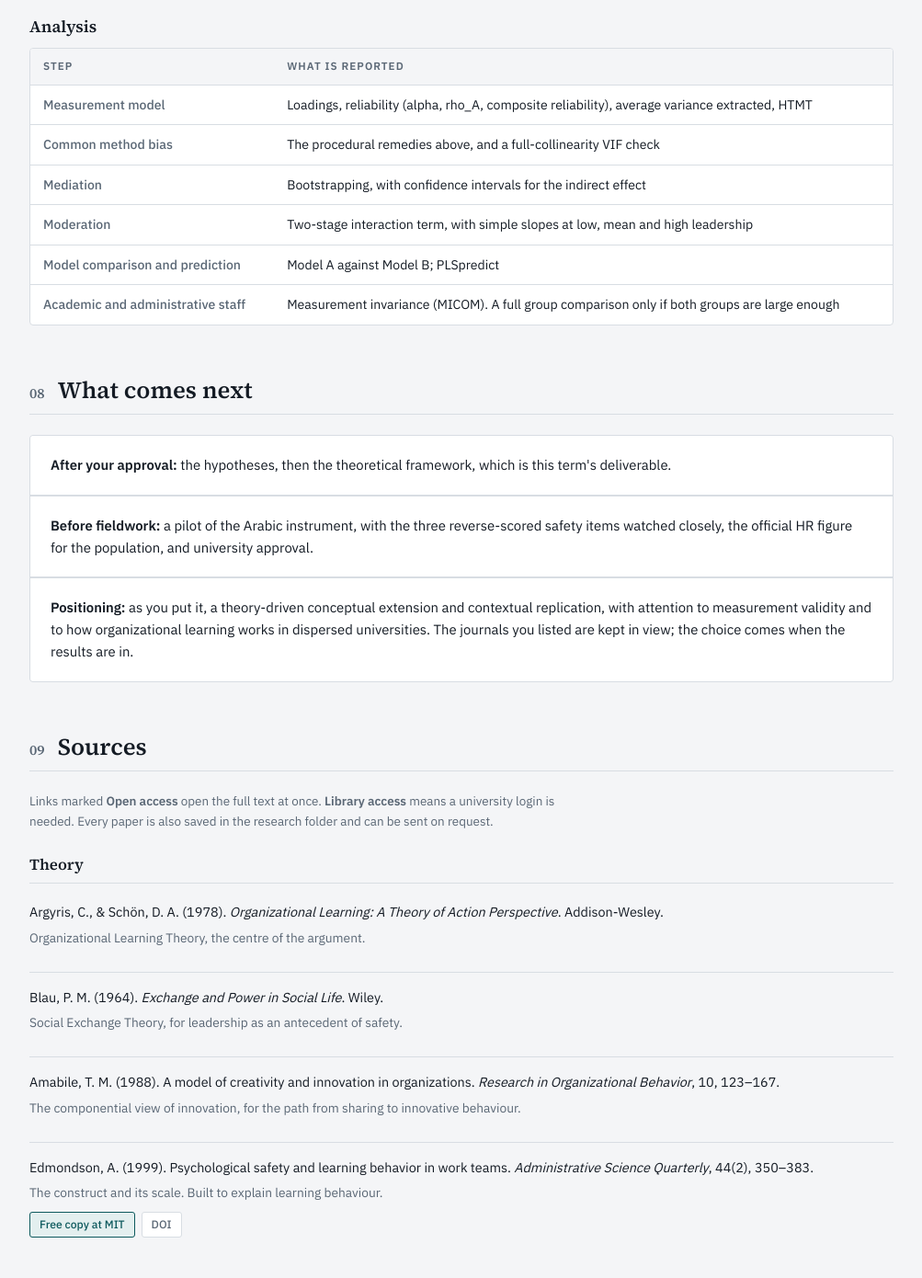
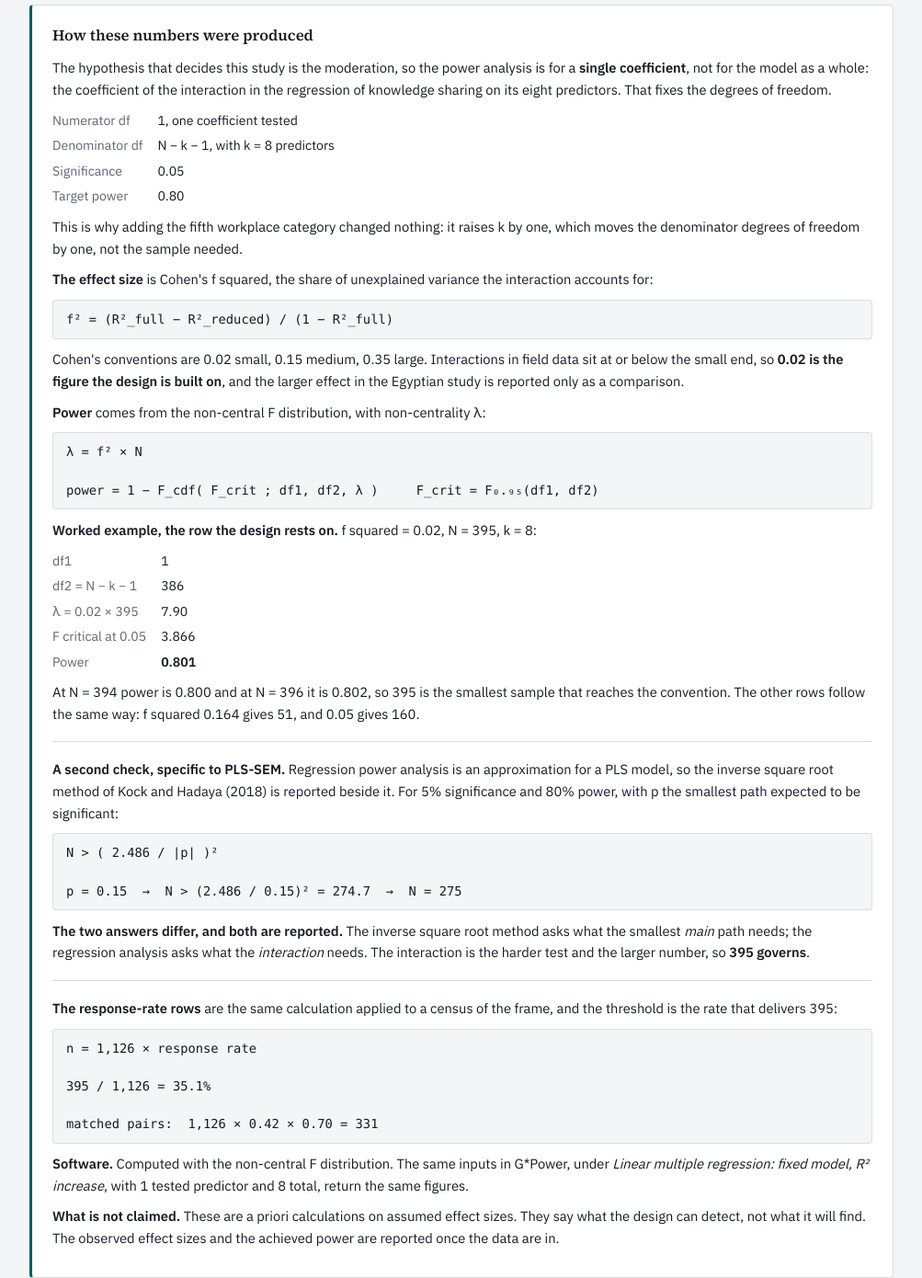
Before and after one commit to anatshih/qou-research-titles, a plain HTML site: page index.html in a window 1280 px wide. Shown: the part 8680-10070 px from the top of the page at 92% size, without its empty margins (138-1141 px from the left). Drawn offline with Linux system fonts and the light colour scheme.

Commit message:
Show the power equations and a worked example

```diff
--- a/index.html
+++ b/index.html
@@ -174,6 +174,16 @@ footer{border-top:1px solid var(--rule);padding-top:22px;font-size:.86rem;color:
 body.is-v2{border-top:5px solid var(--accent)}
 body.is-v1{border-top:5px solid var(--alt)}
 @media print{.vbar{position:static}}
+
+.calc{background:var(--card);border:1px solid var(--rule);border-left:3px solid var(--accent);border-radius:4px;padding:20px 22px;margin-top:18px}
+.calc h4{font-family:var(--display);font-size:1.04rem;margin:0 0 10px}
+.calc h4 + p{margin-top:0}
+.calc p{font-size:.92rem}
+.eq{font-family:ui-monospace,SFMono-Regular,Menlo,Consolas,monospace;font-size:.86rem;background:var(--paper);border:1px solid var(--rule);border-radius:3px;padding:10px 14px;margin:10px 0;overflow-x:auto;white-space:pre;line-height:1.5}
+.calc dl{margin:10px 0 0;display:grid;grid-template-columns:auto 1fr;gap:5px 16px;font-size:.88rem}
+.calc dt{color:var(--muted)}
+.calc dd{margin:0;font-variant-numeric:tabular-nums}
+.calc hr{border:none;border-top:1px solid var(--rule);margin:18px 0}
 </style>
 </head>
 <body class="is-v2">
@@ -462,6 +472,54 @@ body.is-v1{border-top:5px solid var(--alt)}
   </div>
   <p class="col"><strong>What this means.</strong> The official figure is larger than the estimate used in version 1, and that helps. A census of the 1,126 staff at work needs a response rate of <strong>35%</strong> to detect a small interaction, where the earlier estimate of 990 needed about 40%. Al-Qarni's census through official channels reached 42%, which would give power of 0.87 here. The threshold is reachable, not guaranteed, so the plan stands: an official endorsement from the university, one coordinator in each region, and two reminders in each wave. The actual response rate is reported, for academic and administrative staff separately, and early and late respondents are compared as a check for non-response bias. Matched responses across both waves support the full model at about 331 if Wave 1 reaches 42% and 70% of those respondents return.</p>
 
+  <div class="calc">
+    <h4>How these numbers were produced</h4>
+    <p>The hypothesis that decides this study is the moderation, so the power analysis is for a <strong>single coefficient</strong>, not for the model as a whole: the coefficient of the interaction in the regression of knowledge sharing on its eight predictors. That fixes the degrees of freedom.</p>
+    <dl>
+      <dt>Numerator df</dt><dd>1, one coefficient tested</dd>
+      <dt>Denominator df</dt><dd>N &minus; k &minus; 1, with k = 8 predictors</dd>
+      <dt>Significance</dt><dd>0.05</dd>
+      <dt>Target power</dt><dd>0.80</dd>
+    </dl>
+    <p>This is why adding the fifth workplace category changed nothing: it raises k by one, which moves the denominator degrees of freedom by one, not the sample needed.</p>
+
+    <p><strong>The effect size</strong> is Cohen's f&nbsp;squared, the share of unexplained variance the interaction accounts for:</p>
+    <div class="eq">f² = (R²_full − R²_reduced) / (1 − R²_full)</div>
+    <p>Cohen's conventions are 0.02 small, 0.15 medium, 0.35 large. Interactions in field data sit at or below the small end, so <strong>0.02 is the figure the design is built on</strong>, and the larger effect in the Egyptian study is reported only as a comparison.</p>
+
+    <p><strong>Power</strong> comes from the non-central F distribution, with non-centrality &lambda;:</p>
+    <div class="eq">λ = f² × N
+
+power = 1 − F_cdf( F_crit ; df1, df2, λ )     F_crit = F₀.₉₅(df1, df2)</div>
+
+    <p><strong>Worked example, the row the design rests on.</strong> f&nbsp;squared = 0.02, N = 395, k = 8:</p>
+    <dl>
+      <dt>df1</dt><dd>1</dd>
+      <dt>df2 = N &minus; k &minus; 1</dt><dd>386</dd>
+      <dt>&lambda; = 0.02 &times; 395</dt><dd>7.90</dd>
+      <dt>F critical at 0.05</dt><dd>3.866</dd>
+      <dt>Power</dt><dd><strong>0.801</strong></dd>
+    </dl>
+    <p>At N = 394 power is 0.800 and at N = 396 it is 0.802, so 395 is the smallest sample that reaches the convention. The other rows follow the same way: f&nbsp;squared 0.164 gives 51, and 0.05 gives 160.</p>
+
+    <hr>
+    <p><strong>A second check, specific to PLS-SEM.</strong> Regression power analysis is an approximation for a PLS model, so the inverse square root method of Kock and Hadaya (2018) is reported beside it. For 5% significance and 80% power, with p the smallest path expected to be significant:</p>
+    <div class="eq">N > ( 2.486 / |p| )²
+
+p = 0.15  →  N > (2.486 / 0.15)² = 274.7  →  N = 275</div>
+    <p><strong>The two answers differ, and both are reported.</strong> The inverse square root method asks what the smallest <em>main</em> path needs; the regression analysis asks what the <em>interaction</em> needs. The interaction is the harder test and the larger number, so <strong>395 governs</strong>.</p>
+
+    <hr>
+    <p><strong>The response-rate rows</strong> are the same calculation applied to a census of the frame, and the threshold is the rate that delivers 395:</p>
+    <div class="eq">n = 1,126 × response rate
+
+395 / 1,126 = 35.1%
+
+matched pairs:  1,126 × 0.42 × 0.70 = 331</div>
+    <p><strong>Software.</strong> Computed with the non-central F distribution. The same inputs in G*Power, under <em>Linear multiple regression: fixed model, R&sup2; increase</em>, with 1 tested predictor and 8 total, return the same figures.</p>
+    <p><strong>What is not claimed.</strong> These are a priori calculations on assumed effect sizes. They say what the design can detect, not what it will find. The observed effect sizes and the achieved power are reported once the data are in.</p>
+  </div>
+
   <h3 style="margin-top:30px">Analysis</h3>
   <div class="tablewrap" style="margin-top:12px">
     <table>
```
